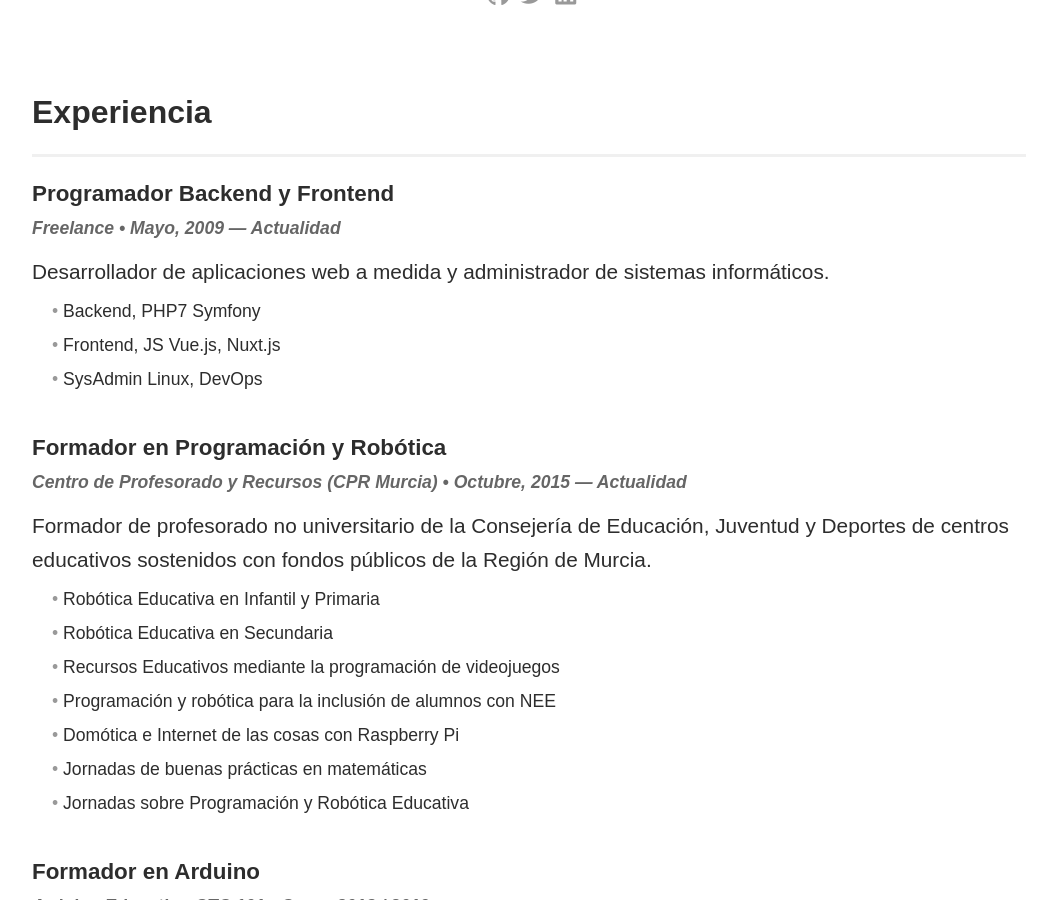
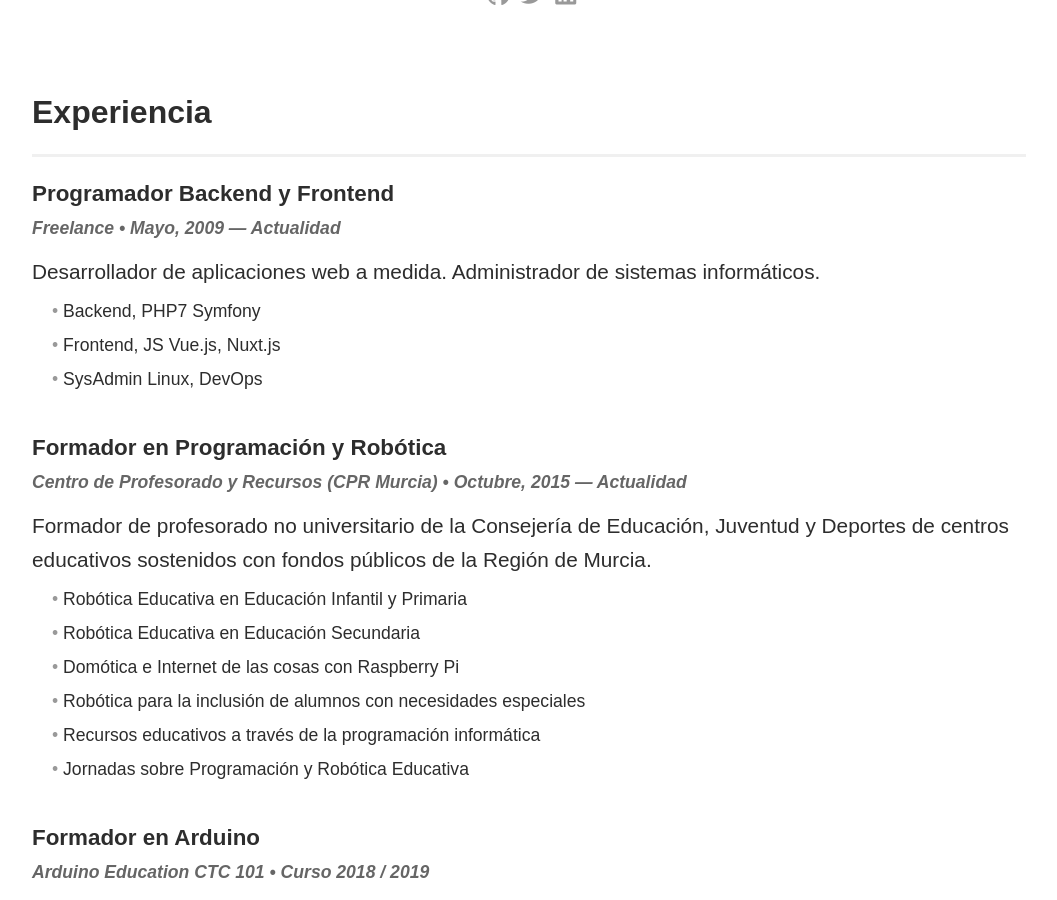
Before and after one commit to migueabellan/migueabellan.github.io, a Jekyll site: the page built from index.html, in a window 1280 px wide and 900 px high, scrolled down 467 px. Shown: the whole window, without its empty margins (111-1168 px from the left). Built offline with Jekyll 4.4.1, drawn with Linux system fonts in a browser that asks for light colours; nearby versions of some CDN libraries.

Commit message:
update experience

```diff
--- a/_data/experience.yml
+++ b/_data/experience.yml
@@ -1,7 +1,7 @@
 - company: Programador Backend y Frontend
   position: Freelance
   duration: Mayo, 2009 &mdash; Actualidad
-  summary: Desarrollador de aplicaciones web a medida y administrador de sistemas informáticos.
+  summary: Desarrollador de aplicaciones web a medida. Administrador de sistemas informáticos.
   items:
     - Backend, PHP7 Symfony
     - Frontend, JS Vue.js, Nuxt.js
@@ -12,13 +12,12 @@
   duration: Octubre, 2015 &mdash; Actualidad
   summary: Formador de profesorado no universitario de la Consejería de Educación, Juventud y Deportes de centros educativos sostenidos con fondos públicos de la Región de Murcia.
   items:
-    - Robótica Educativa en Infantil y Primaria
-    - Robótica Educativa en Secundaria
-    - Recursos Educativos mediante la programación de videojuegos
-    - Programación y robótica para la inclusión de alumnos con NEE
-    - Domótica e Internet de las cosas con Raspberry Pi
-    - Jornadas de buenas prácticas en matemáticas
-    - Jornadas sobre Programación y Robótica Educativa
+    - <a href="https://www.programoergosum.es/formaciones/iniciacion-a-la-robotica-en-educacion-primaria/" target="_blank">Robótica Educativa en Educación Infantil y Primaria</a>
+    - <a href="https://www.programoergosum.es/formaciones/iniciacion-a-la-robotica-en-educacion-secundaria/" target="_blank">Robótica Educativa en Educación Secundaria</a>
+    - <a href="https://www.programoergosum.es/formaciones/programacion-en-python-con-raspberry-pi/" target="_blank">Domótica e Internet de las cosas con Raspberry Pi</a>
+    - <a href="https://www.programoergosum.es/formaciones/robotica-para-la-integracion-de-alumnos-con-nee/" target="_blank">Robótica para la inclusión de alumnos con necesidades especiales</a>
+    - <a href="https://www.programoergosum.es/formaciones/recursos-educativos-mediante-la-programacion/" target="_blank">Recursos educativos a través de la programación informática</a>
+    - <a href="https://www.programoergosum.es/formaciones/jornadas-sobre-programacion-y-robotica-en-murcia/" target="_blank">Jornadas sobre Programación y Robótica Educativa</a>
 
 - company: Formador en Arduino
   position: Arduino Education CTC 101
--- a/_data/projects.yml
+++ b/_data/projects.yml
@@ -3,8 +3,8 @@
   duration: 2015 &mdash; Actualidad
   description: Iniciativa sin ánimo de lucro que pretende acercar la programación de ordenadores, electrónica, robótica y nuevas tecnologías a todas las edades.
   items:
-    - <a href="https://www.programoergosum.es" target="_blank">Asociación</a>
-    - <a href="https://www.programoergosum.com" target="_blank">Programo Ergo Sum</a>
+    - <a href="https://www.programoergosum.es" target="_blank">Programo Ergo Sum</a>
+    # - <a href="https://www.programoergosum.com" target="_blank">Programo Ergo Sum</a>
     - <a href="https://www.aprendeprogramando.es" target="_blank">Aprende Programando</a>
 
 - project: CoderDojo España
```
